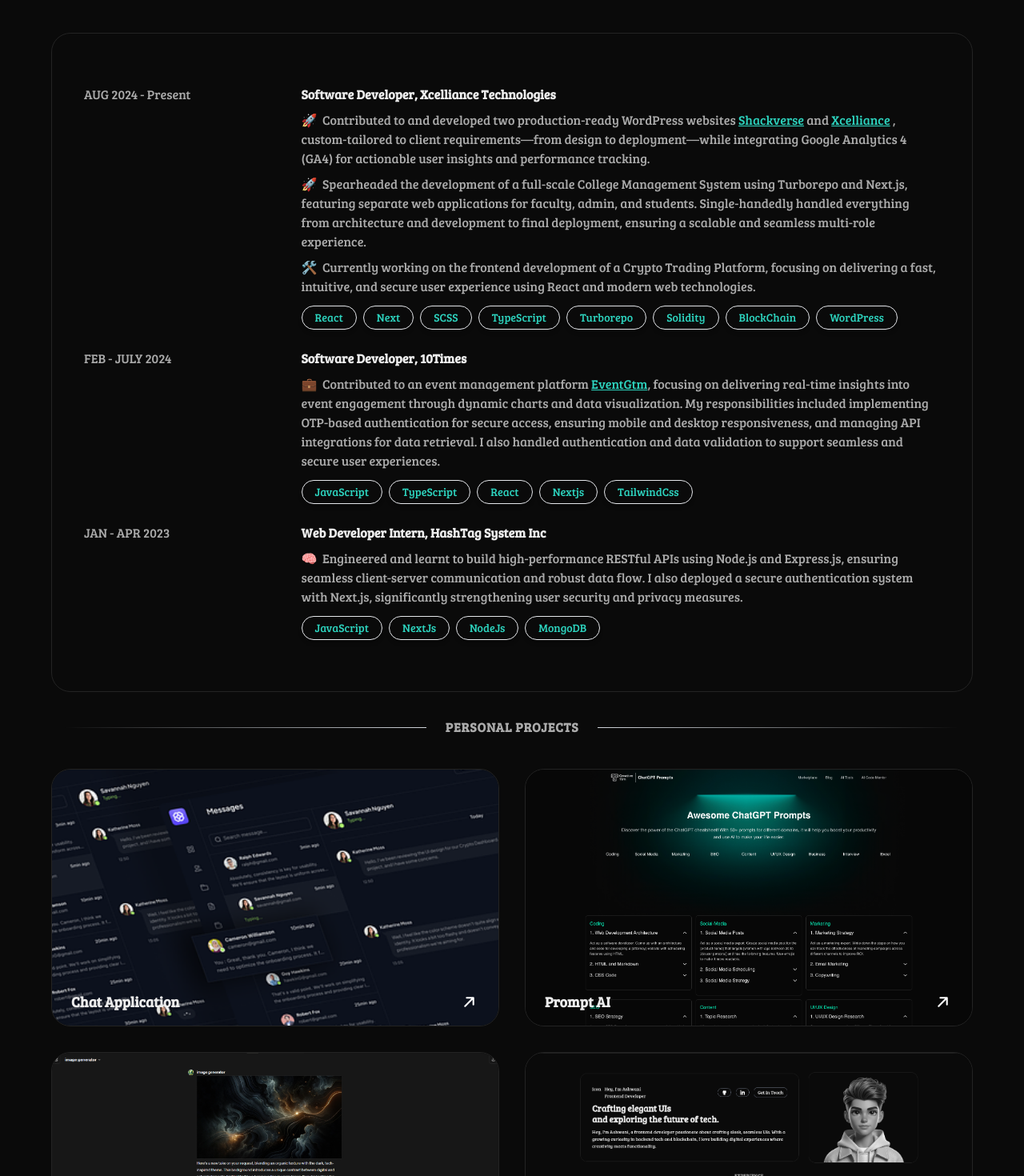
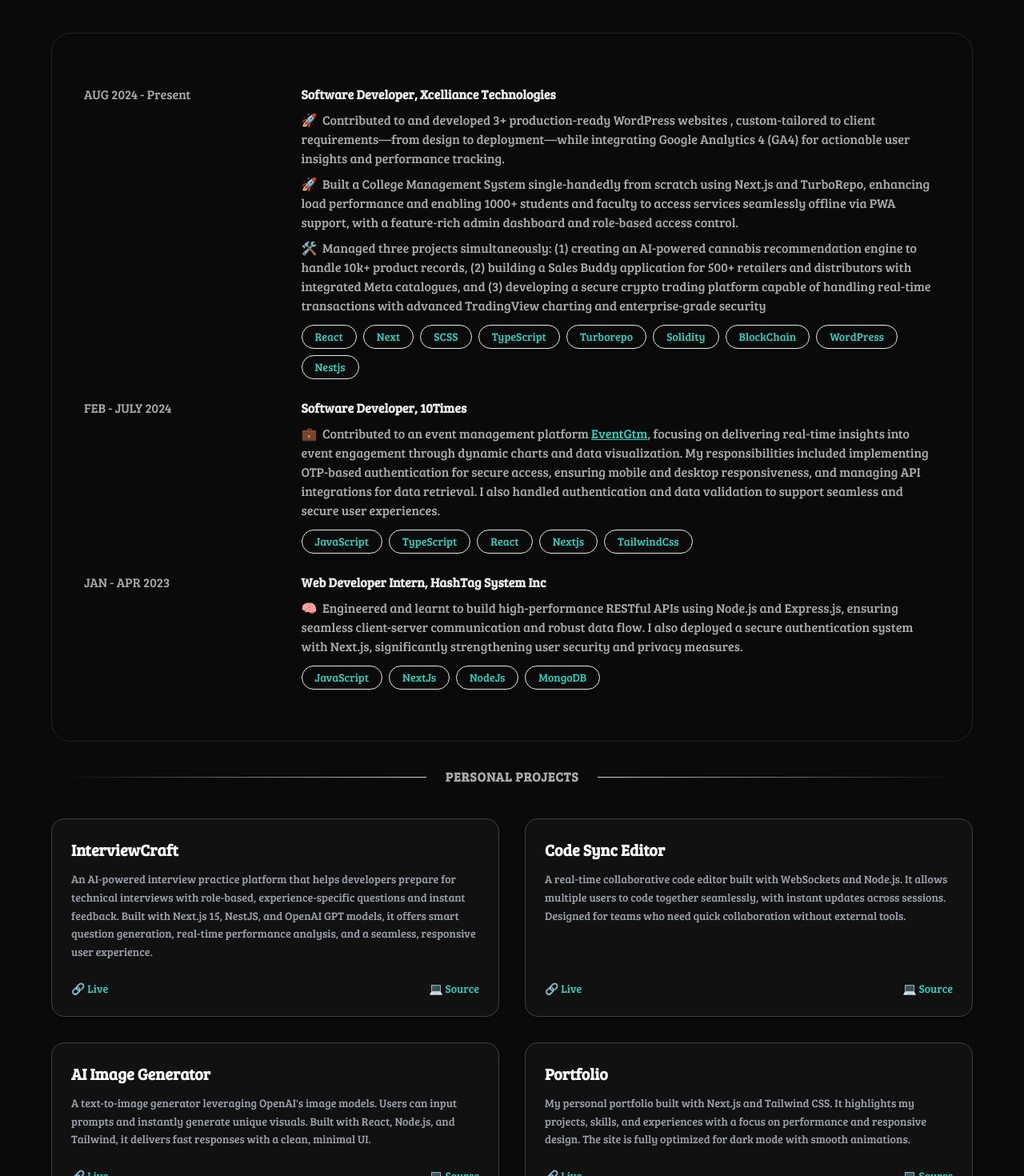
Before and after one commit to ashwaniMaddheshiya/Portfolio, a Next.js app: page / in a window 1280 px wide. Shown: the part 420-1890 px from the top of the page at 80% size. Built offline with nearby package versions, Linux system fonts and the light colour scheme.

Commit message:
updated projects

```diff
--- a/src/components/Experience/index.tsx
+++ b/src/components/Experience/index.tsx
@@ -12,6 +12,7 @@
   "Solidity",
   "BlockChain",
   "WordPress",
+  "Nestjs",
 ];
 const techH = ["JavaScript", "NextJs", "NodeJs", "MongoDB"];
 
@@ -27,37 +28,27 @@
             Software Developer, Xcelliance Technologies
           </div>
           <p className="text-secondary mt-2">
-            🚀&nbsp; Contributed to and developed two production-ready WordPress
-            websites{" "}
-            <Link
-              href="https://shackverse.in/"
-              className="text-teal-400 underline"
-            >
-              Shackverse
-            </Link>{" "}
-            and{" "}
-            <Link
-              href="https://xcelliance.com"
-              className="text-teal-400 underline"
-            >
-              Xcelliance
-            </Link>{" "}
-            , custom-tailored to client requirements—from design to
+            🚀&nbsp; Contributed to and developed 3+ production-ready WordPress
+            websites , custom-tailored to client requirements—from design to
             deployment—while integrating Google Analytics 4 (GA4) for actionable
             user insights and performance tracking.
           </p>
 
           <p className="text-secondary mt-2">
-            🚀&nbsp; Spearheaded the development of a full-scale College
-            Management System using Turborepo and Next.js, featuring separate
-            web applications for faculty, admin, and students. Single-handedly
-            handled everything from architecture and development to final
-            deployment, ensuring a scalable and seamless multi-role experience.
+            🚀&nbsp; Built a College Management System single-handedly from
+            scratch using Next.js and TurboRepo, enhancing load performance and
+            enabling 1000+ students and faculty to access services seamlessly
+            offline via PWA support, with a feature-rich admin dashboard and
+            role-based access control.
           </p>
           <p className="text-secondary mt-2">
-            🛠️&nbsp; Currently working on the frontend development of a Crypto
-            Trading Platform, focusing on delivering a fast, intuitive, and
-            secure user experience using React and modern web technologies.
+            🛠️&nbsp; Managed three projects simultaneously: (1) creating an
+            AI-powered cannabis recommendation engine to handle 10k+ product
+            records, (2) building a Sales Buddy application for 500+ retailers
+            and distributors with integrated Meta catalogues, and (3) developing
+            a secure crypto trading platform capable of handling real-time
+            transactions with advanced TradingView charting and enterprise-grade
+            security
           </p>
           <div className="flex flex-wrap gap-2 mt-3">
             {techX.map((tech, ind) => (
--- a/src/components/Projects/index.tsx
+++ b/src/components/Projects/index.tsx
@@ -1,76 +1,77 @@
 "use client";
 import { motion } from "framer-motion";
-import Image from "next/image";
 import Link from "next/link";
-import arrowIcon from "/public/arrow.svg";
-import AI_Img from "/public/ai.png";
-import Chat_Img from "/public/chat.png";
-import Prompt_Img from "/public/prompt.jpg";
-import Portfolio_Img from '/public/portfolio.png'
 
 const projects = [
   {
-    name: "Chat Application",
-    liveLink: "https://github.com/ashwaniMaddheshiya/ChatterBox",
-    githubLink: "https://github.com/ashwaniMaddheshiya/ChatterBox",
-    imgSrc: Chat_Img,
+    name: "InterviewCraft",
+    description:
+      "An AI-powered interview practice platform that helps developers prepare for technical interviews with role-based, experience-specific questions and instant feedback. Built with Next.js 15, NestJS, and OpenAI GPT models, it offers smart question generation, real-time performance analysis, and a seamless, responsive user experience.",
+    liveLink: "https://interviewcraft-xi.vercel.app/",
+    githubLink: "https://github.com/ashwaniMaddheshiya/interviewcraft",
   },
   {
-    name: "Prompt AI",
-    liveLink: "https://github.com/ashwaniMaddheshiya/PromptAI",
-    githubLink: "https://github.com/ashwaniMaddheshiya/PromptAI",
-    imgSrc: Prompt_Img,
+    name: "Code Sync Editor",
+    description:
+      "A real-time collaborative code editor built with WebSockets and Node.js. It allows multiple users to code together seamlessly, with instant updates across sessions. Designed for teams who need quick collaboration without external tools.",
+    liveLink: "https://code-sync-editor-client.onrender.com/",
+    githubLink: "https://github.com/ashwaniMaddheshiya/code-sync-editor",
   },
+
   {
     name: "AI Image Generator",
+    description:
+      "A text-to-image generator leveraging OpenAI's image models. Users can input prompts and instantly generate unique visuals. Built with React, Node.js, and Tailwind, it delivers fast responses with a clean, minimal UI.",
     liveLink: "https://github.com/ashwaniMaddheshiya/Ai-Image-Generator",
     githubLink: "https://github.com/ashwaniMaddheshiya/Ai-Image-Generator",
-    imgSrc: AI_Img,
   },
   {
     name: "Portfolio",
-    liveLink: "https://github.com/ashwaniMaddheshiya/Portfolio",
+    description:
+      "My personal portfolio built with Next.js and Tailwind CSS. It highlights my projects, skills, and experiences with a focus on performance and responsive design. The site is fully optimized for dark mode with smooth animations.",
+    liveLink: "https://portfolio-ashwani.vercel.app/",
     githubLink: "https://github.com/ashwaniMaddheshiya/Portfolio",
-    imgSrc: Portfolio_Img,
   },
 ];
 
 const Projects = () => {
   return (
-    <div className="grid grid-cols-1 md:grid-cols-2 lg:grid-cols-2 xl:grid-cols-2 gap-8">
+    <div className="grid grid-cols-1 md:grid-cols-2 gap-8">
       {projects.map((project, index) => (
-        <div
+        <motion.div
           key={index}
-          className="relative border border-[#232323] rounded-3xl overflow-hidden hover:text-teal-400"
+          whileHover={{ scale: 1.03 }}
+          transition={{ duration: 0.3 }}
+          className="border border-gray-700 bg-[#111111] rounded-2xl p-6 flex flex-col justify-between shadow-md hover:shadow-teal-500/20"
         >
-          <motion.div
-            className="w-full h-80 overflow-hidden"
-            whileHover={{ scale: 1.1 }}
-            transition={{ duration: 0.5 }}
-          >
-            <Link href={project.githubLink}>
-              <Image
-                src={project.imgSrc}
-                alt={project.name}
-                width={500}
-                height={300}
-                className="object-cover w-full h-full"
-              />
-            </Link>
-          </motion.div>
+          {/* Project Title & Description */}
+          <div>
+            <h3 className="text-xl font-semibold text-white mb-3">
+              {project.name}
+            </h3>
+            <p className="text-gray-400 text-sm leading-relaxed mb-6">
+              {project.description}
+            </p>
+          </div>
 
-          <div className="absolute bottom-4 left-6 right-6 flex justify-between items-center">
-            <div className="text-lg font-bold">{project.name}</div>
+          {/* Links */}
+          <div className="flex justify-between mt-auto">
             <Link
               href={project.liveLink}
               target="_blank"
-              rel="noopener noreferrer"
-              className="text-sm transition"
+              className="text-teal-400 hover:underline text-sm font-medium"
             >
-              <Image src={arrowIcon} alt="Live Link" width={25} height={25} />
+              🔗 Live
+            </Link>
+            <Link
+              href={project.githubLink}
+              target="_blank"
+              className="text-teal-400 hover:underline text-sm font-medium"
+            >
+              💻 Source
             </Link>
           </div>
-        </div>
+        </motion.div>
       ))}
     </div>
   );
```
Also changed, not shown: public/assets_task_01jvcpahsveaqb4t0rkxkgptmd_1747404076_img_2.webp (added).
